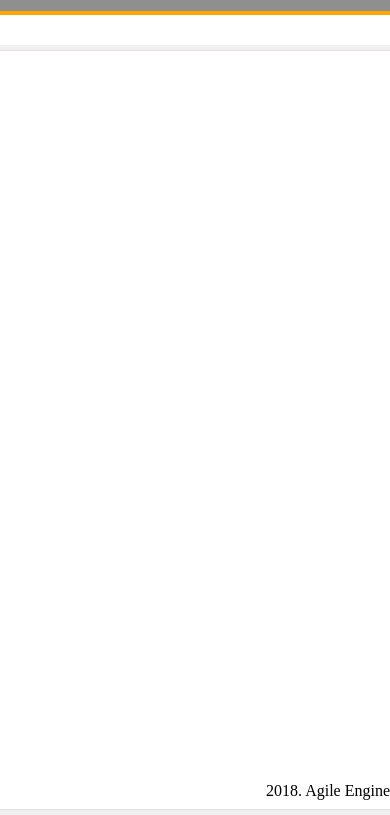
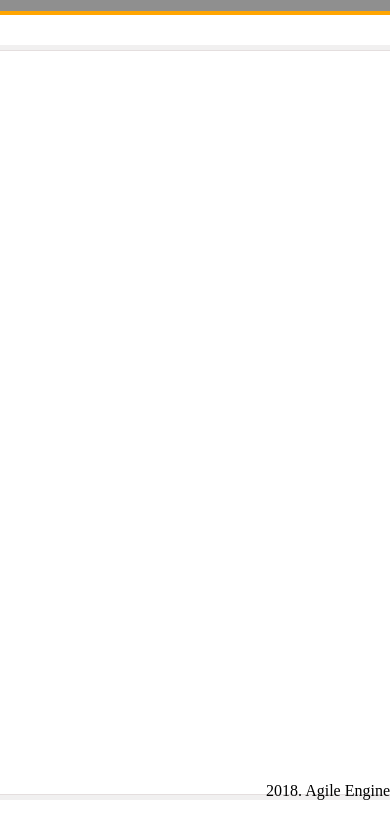
Before and after one commit to evgeniym69/texteditor, a website: page index.html in a window 390 px wide. Shown: the part 44-859 px from the top of the page. Drawn offline with Linux system fonts and the light colour scheme.

Commit message:
proper responsive css

```diff
--- a/main.css
+++ b/main.css
@@ -1,6 +1,12 @@
+html {
+    height: 100%;
+}
+
 body {
     margin: 0;
-    height: 800px;
+    height: 100%;
+    display: flex;
+    flex-direction: column;
 }
 
 header {
@@ -23,7 +29,7 @@ footer {
 main {
     display: flex;
     flex-direction: column;
-    height: 100%;
+    flex-grow: 1;
 }
 
 #file-zone {
@@ -56,6 +62,7 @@ main {
     float: left;
     margin-right: 5px;
 }
+
 .header-text {
     float: left;
 }
```
